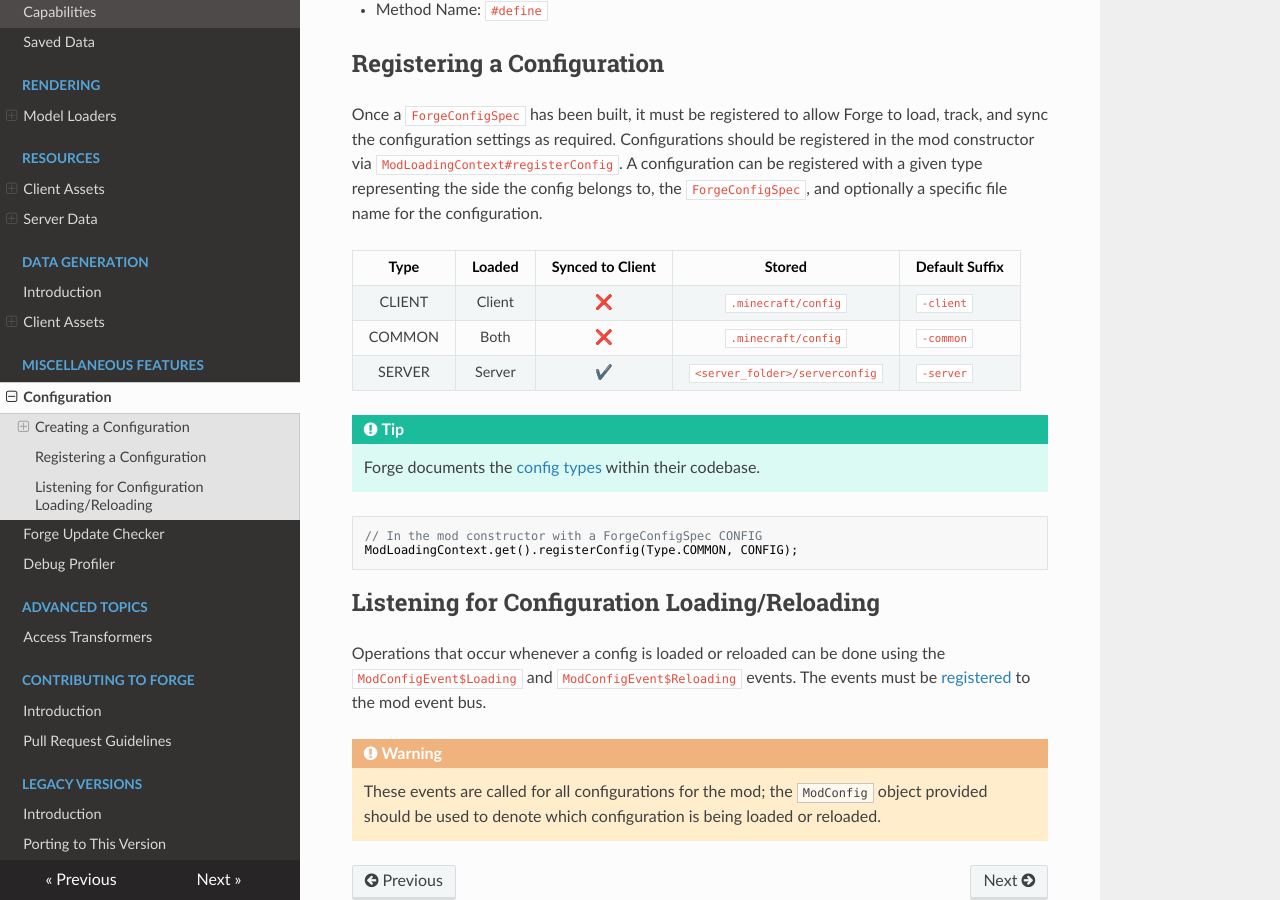
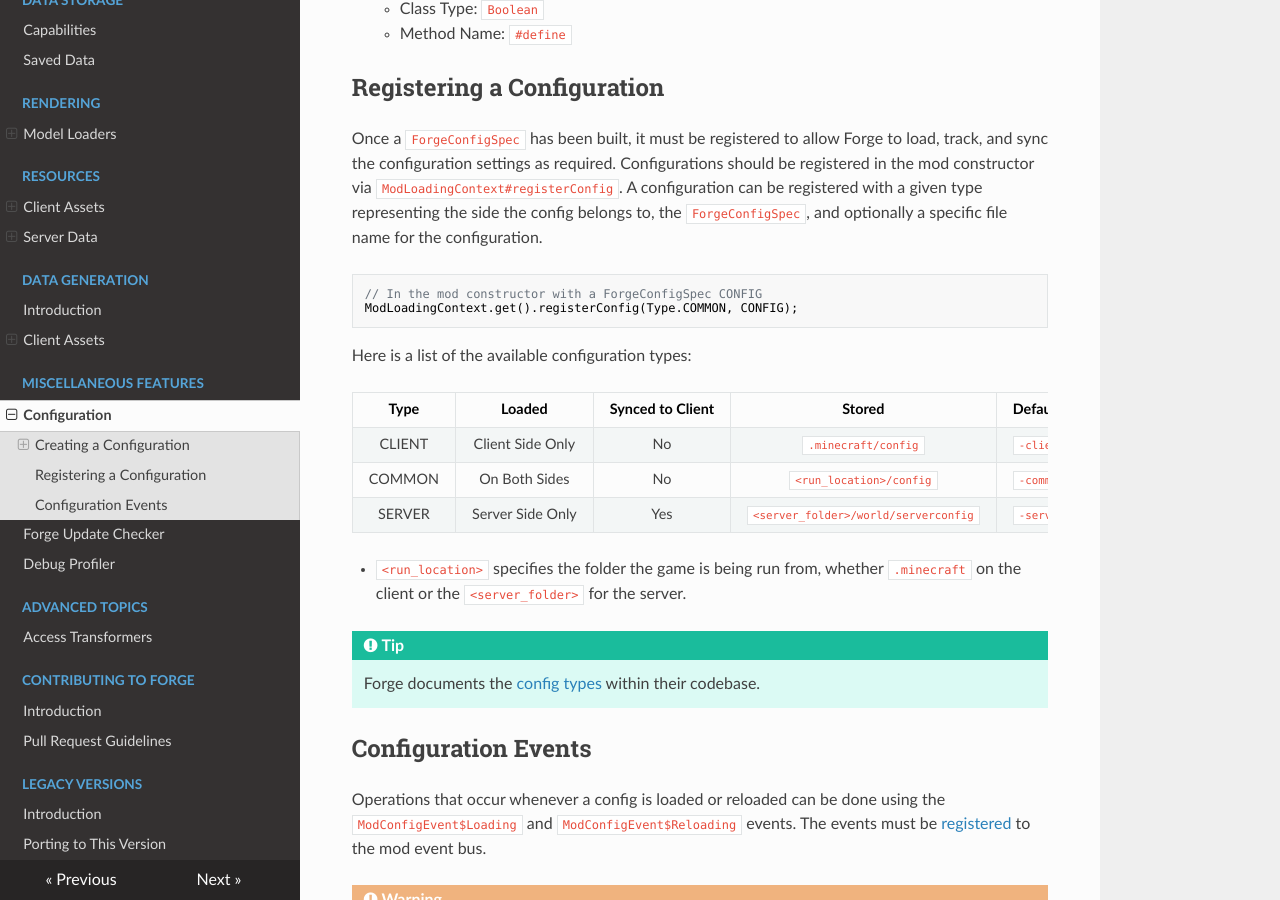
Before and after one commit to MinecraftForge/Documentation, an MkDocs documentation site: the page built from docs/misc/config.md, in a window 1280 px wide and 900 px high, scrolled down 2744 px. Built offline with MkDocs 1.6.1, drawn with Linux system fonts in a browser that asks for light colours; nearby versions of some CDN libraries.

Commit message:
Finish changes on config

````diff
--- a/docs/misc/config.md
+++ b/docs/misc/config.md
@@ -63,64 +63,68 @@ The values themselves can be obtained using `ConfigValue#get`. The values are ad
 #### Additional Config Value Types
 
 * **Range Values**
-  * Description: Value must be between the defined bounds
-  * Class Type: `Comparable<T>`
-  * Method Name: `#defineInRange`
-  * Additional Components:
-    * The minimum and maximum the config value may be
-    * A class representing the data type of the config value
+    * Description: Value must be between the defined bounds
+    * Class Type: `Comparable<T>`
+    * Method Name: `#defineInRange`
+    * Additional Components:
+      * The minimum and maximum the config value may be
+      * A class representing the data type of the config value
 
 !!! note
     `DoubleValue`s, `IntValue`s, and `LongValue`s are range values which specify the class as `Double`, `Integer`, and `Long` respectively.
 
 * **Whitelisted Values**
-  * Description: Value must be in supplied collection
-  * Class Type: `T`
-  * Method Name: `#defineInList`
-  * Additional Components:
-    * A collection of the allowed values the configuration can be
+    * Description: Value must be in supplied collection
+    * Class Type: `T`
+    * Method Name: `#defineInList`
+    * Additional Components:
+      * A collection of the allowed values the configuration can be
 
 * **List Values**
-  * Description: Value is a list of entries
-  * Class Type: `List<T>`
-  * Method Name: `#defineList`, `#defineListAllowEmpty` if list can be empty
-  * Additional Components:
-    * A validator to make sure a deserialized element from the list is valid
+    * Description: Value is a list of entries
+    * Class Type: `List<T>`
+    * Method Name: `#defineList`, `#defineListAllowEmpty` if list can be empty
+    * Additional Components:
+      * A validator to make sure a deserialized element from the list is valid
 
 * **Enum Values**
-  * Description: An enum value in the supplied collection
-  * Class Type: `Enum<T>`
-  * Method Name: `#defineEnum`
-  * Additional Components:
-    * A getter to convert a string or integer into an enum
-    * A collection of the allowed values the configuration can be
+    * Description: An enum value in the supplied collection
+    * Class Type: `Enum<T>`
+    * Method Name: `#defineEnum`
+    * Additional Components:
+      * A getter to convert a string or integer into an enum
+      * A collection of the allowed values the configuration can be
 
 * **Boolean Values**
-  * Description: A `boolean` value
-  * Class Type: `Boolean`
-  * Method Name: `#define`
+    * Description: A `boolean` value
+    * Class Type: `Boolean`
+    * Method Name: `#define`
 
 Registering a Configuration
 ---------------------------
 
 Once a `ForgeConfigSpec` has been built, it must be registered to allow Forge to load, track, and sync the configuration settings as required. Configurations should be registered in the mod constructor via `ModLoadingContext#registerConfig`. A configuration can be registered with a given type representing the side the config belongs to, the `ForgeConfigSpec`, and optionally a specific file name for the configuration.
 
-Type   | Loaded | Synced to Client | Stored                         | Default Suffix
-:---:  | :---:  | :---:            | :---:                          | :---
-CLIENT | Client | ❌               | `.minecraft/config`            | `-client`
-COMMON | Both   | ❌               | `.minecraft/config`            | `-common`
-SERVER | Server | ✔️               | `<server_folder>/serverconfig` | `-server`
-
-!!! tip
-    Forge documents the [config types][type] within their codebase.
-
 ```java
 // In the mod constructor with a ForgeConfigSpec CONFIG
 ModLoadingContext.get().registerConfig(Type.COMMON, CONFIG);
 ```
 
-Listening for Configuration Loading/Reloading
----------------------------------------------
+Here is a list of the available configuration types:
+
+Type   | Loaded           | Synced to Client | Stored                         | Default File Suffix
+:---:  | :---:            | :---:            | :---:                          | :---
+CLIENT | Client Side Only | No               | `.minecraft/config`            | `-client`
+COMMON | On Both Sides    | No               | `<run_location>/config`            | `-common`
+SERVER | Server Side Only | Yes               | `<server_folder>/world/serverconfig` | `-server`
+
+* `<run_location>` specifies the folder the game is being run from, whether `.minecraft` on the client or the `<server_folder>` for the server.
+
+!!! tip
+    Forge documents the [config types][type] within their codebase.
+
+Configuration Events
+--------------------
 
 Operations that occur whenever a config is loaded or reloaded can be done using the `ModConfigEvent$Loading` and `ModConfigEvent$Reloading` events. The events must be [registered][events] to the mod event bus.
 
@@ -129,5 +133,5 @@ Operations that occur whenever a config is loaded or reloaded can be done using
 
 [toml]: https://toml.io/
 [nightconfig]: https://github.com/TheElectronWill/night-config
-[type]: https://github.com/MinecraftForge/MinecraftForge/blob/1.18.x/fmlcore/src/main/java/net/minecraftforge/fml/config/ModConfig.java#L108-L136
+[type]: https://github.com/MinecraftForge/MinecraftForge/blob/c3e0b071a268b02537f9d79ef8e7cd9b100db416/fmlcore/src/main/java/net/minecraftforge/fml/config/ModConfig.java#L108-L136
 [events]: ../concepts/events.md#creating-an-event-handler
````
